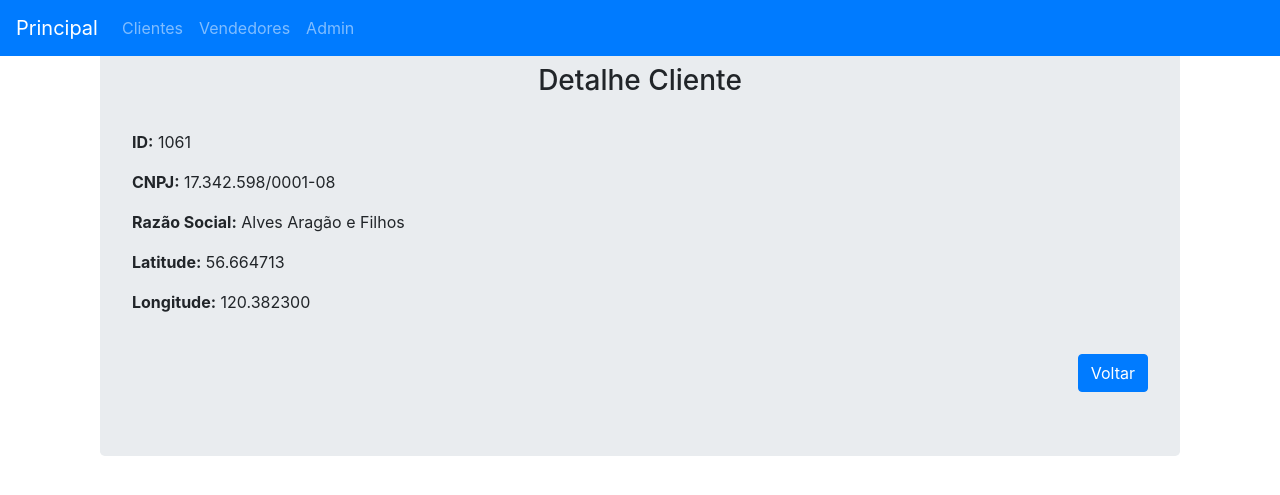
After one commit to leorss/Carteira-Clientes-Django, a Django app: page /cadastros/clientes/1061 in a window 1280 px wide. The commit adds this page. Shown: the top 495 px of the page. Run offline with Django 3.2, Linux system fonts and the light colour scheme; data comes from the database, SQL or seed files in the repository; some libraries are stand-ins or nearby versions.

Commit message:
Detalhes Cliente/Vendedor

```diff
--- a/cadastros/admin.py
+++ b/cadastros/admin.py
@@ -4,6 +4,7 @@ from .models import Cliente, Vendedor
 
 class ClienteAdmin(admin.ModelAdmin):
    list_display = ('id', 'cnpj', 'razao_social', 'latitude', 'longitude')
+   search_fields = ['id', 'cnpj', 'razao_social', 'latitude', 'longitude']
    fieldsets = (
        ('Dados', {
            'fields': ('cnpj', 'razao_social')
@@ -14,8 +15,10 @@ class ClienteAdmin(admin.ModelAdmin):
    )
 
 
+
 class VendedorAdmin(admin.ModelAdmin):
    list_display = ('id', 'cpf', 'razao_social', 'latitude', 'longitude')
+   search_fields = ['id', 'cpf', 'razao_social', 'latitude', 'longitude']
    fieldsets = (
        ('Dados', {
            'fields': ('cpf', 'razao_social')
@@ -27,6 +30,5 @@ class VendedorAdmin(admin.ModelAdmin):
 
 
 
-
 admin.site.register(Cliente, ClienteAdmin)
 admin.site.register(Vendedor, VendedorAdmin)
--- a/cadastros/models.py
+++ b/cadastros/models.py
@@ -6,6 +6,8 @@ class Cliente(models.Model):
     razao_social = models.CharField(max_length=40)
     latitude = models.CharField(max_length=12)
     longitude = models.CharField(max_length=12)
+    class Meta:
+        db_table = 'Clientes'
 
 
 class Vendedor(models.Model):
@@ -13,3 +15,5 @@ class Vendedor(models.Model):
     razao_social = models.CharField(max_length=40)
     latitude = models.CharField(max_length=12)
     longitude = models.CharField(max_length=12)
+    class Meta:
+        db_table = 'Vendedores'
--- a/cadastros/static/cadastros/css/my_style.css
+++ b/cadastros/static/cadastros/css/my_style.css
@@ -1,7 +1,3 @@
-h1, h2, h3, h4, p{
-  color: #007bff;
-}
-
 table {
   font-family: "Trebuchet MS", Arial, Helvetica, sans-serif;
   border-collapse: collapse;
--- a/cadastros/urls.py
+++ b/cadastros/urls.py
@@ -4,6 +4,8 @@ from . import views
 app_name = 'cadastros'
 
 urlpatterns = [
-    path('clientes/', views.clientes, name='clientes'),
-    path('vendedores/', views.vendedores, name='vendedores'),
+    path('clientes/', views.Clientes, name='clientes'),
+    path('vendedores/', views.Vendedores, name='vendedores'),
+    path('clientes/<int:pk>', views.ClienteDetalhe, name='cliente-detalhe'),
+    path('vendedores/<int:pk>', views.VendedorDetalhe, name='vendedor-detalhe'),
 ]
--- a/cadastros/views.py
+++ b/cadastros/views.py
@@ -6,7 +6,7 @@ from django.core.paginator import Paginator, InvalidPage, EmptyPage
 def index(request):
     return render(request, 'cadastros/index.html')
 
-def vendedores(request):
+def Vendedores(request):
 
     lista = Vendedor.objects.order_by('id')
     paginator = Paginator(lista, 10) # Mostra 25 contatos por página
@@ -27,7 +27,7 @@ def vendedores(request):
     return render(None, 'cadastros/vendedores.html', {"lista":lista})
 
 
-def clientes(request):
+def Clientes(request):
 
     lista = Cliente.objects.order_by('id')
     paginator = Paginator(lista, 10) # Mostra 25 contatos por página
@@ -46,3 +46,21 @@ def clientes(request):
         lista = paginator.page(paginator.num_pages)
 
     return render(None, 'cadastros/clientes.html', {"lista":lista})
+
+
+def ClienteDetalhe(request, pk):
+    try:
+        detalhe = Cliente.objects.get(pk=pk)
+    except Cliente.DoesNotExist:
+        raise Http404('Id inválido')
+
+    return render(request, 'cadastros/clientes_detalhe.html', context={'detalhe': detalhe})
+
+
+def VendedorDetalhe(request, pk):
+    try:
+        detalhe = Vendedor.objects.get(pk=pk)
+    except Cliente.DoesNotExist:
+        raise Http404('Id inválido')
+
+    return render(request, 'cadastros/vendedores_detalhe.html', context={'detalhe': detalhe})
--- a/carteira_clientes/settings.py
+++ b/carteira_clientes/settings.py
@@ -55,7 +55,7 @@ ROOT_URLCONF = 'carteira_clientes.urls'
 TEMPLATES = [
     {
         'BACKEND': 'django.template.backends.django.DjangoTemplates',
-        'DIRS': [],
+        'DIRS': [os.path.join(BASE_DIR, 'templates')],
         'APP_DIRS': True,
         'OPTIONS': {
             'context_processors': [
--- a/povoar.py
+++ b/povoar.py
@@ -47,7 +47,7 @@ if __name__ == '__main__':
 
     print("Populating the databases...Please Wait")
     print("Clientes...")
-    populate_clientes(20)
+    populate_clientes(10)
     print("Vendedores...")
-    populate_vendedores(20)
+    populate_vendedores(10)
     print('Populating Complete')
--- /dev/null
+++ b/templates/cadastros/clientes_detalhe.html
@@ -0,0 +1,23 @@
+{% extends "cadastros/base.html" %}
+{% block body_block %}
+
+<div class="container">
+    <div class="jumbotron">
+        <div align="center">
+            <h3>Detalhe Cliente </h3><br>
+        </div>
+        <p><strong>ID:</strong> {{ detalhe.id }}</p>
+        <p><strong>CNPJ:</strong>  {{ detalhe.cnpj }}</p>
+        <p><strong>Razão Social:</strong> {{ detalhe.razao_social }}</p>
+        <p><strong>Latitude:</strong> {{ detalhe.latitude }}</p>
+        <p><strong>Longitude:</strong> {{ detalhe.longitude }}</p> <br>
+
+        <div align="right">
+            <a href="{% url 'cadastros:clientes' %}"><button type="button" class="btn btn-primary">Voltar</button></a>
+        </div>
+
+    </div>
+  </div>
+</div>
+
+{% endblock %}
```
Also changed, not shown: templates/admin/base_site.html (added, +9 -0 lines), templates/cadastros/clientes.html (renamed from cadastros/templates/cadastros/vendedores.html, +12 -10 lines), templates/cadastros/vendedores.html (renamed from cadastros/templates/cadastros/clientes.html, +8 -12 lines), templates/cadastros/vendedores_detalhe.html (added, +23 -0 lines), cadastros/migrations/0003_auto_20200111_1134.py (added), db.sqlite3, templates/cadastros/base.html (renamed from cadastros/templates/cadastros/base.html), templates/cadastros/index.html (renamed from cadastros/templates/cadastros/index.html).
